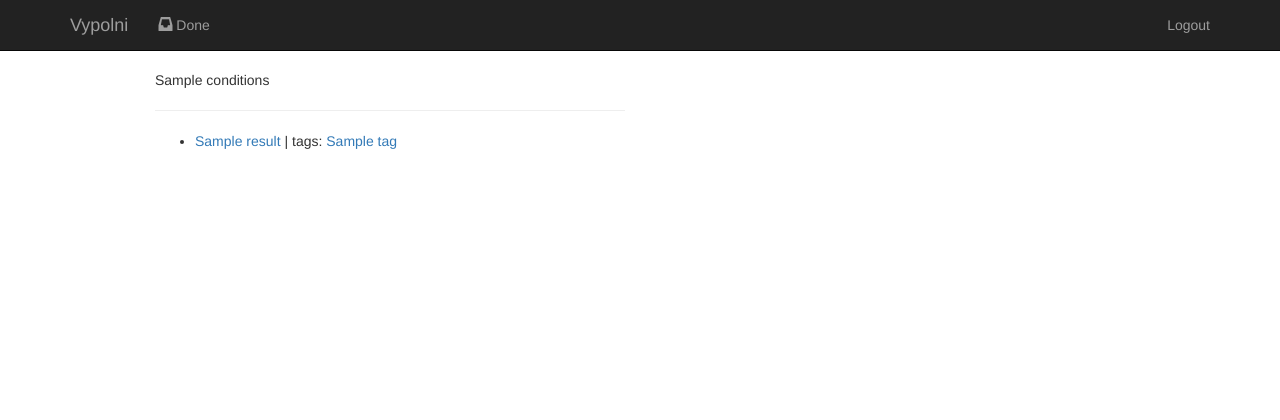
After one commit to qs/vypolni, a Python web app: template templates/filter.html in a window 1280 px wide. The commit adds this page. Shown: the top 420 px of the page. Run offline with Jinja, Linux system fonts and the light colour scheme; the template is opened without the code that fills it: most values are stand-ins (such as "Sample title", 1, 10 or a date in 2020); some libraries are stand-ins or nearby versions.

Commit message:
filters status and tags

```diff
--- a/templates/base.html
+++ b/templates/base.html
@@ -75,10 +75,8 @@
         </div>
         <div class="collapse navbar-collapse">
           <ul class="nav navbar-nav">
-            {% if person %}
-            <li><a href="/main/"><span class="glyphicon glyphicon-inbox"></span>
-                Inbox</a></li>
-            {% endif %}
+            <li><a href="/find/status=closed/"><span class="glyphicon glyphicon-inbox"></span>
+                Done</a></li>
           </ul>
           <ul class="nav navbar-nav navbar-right">
             <li><p class="navbar-text">{{ user.email() }}</p></li>
--- /dev/null
+++ b/templates/filter.html
@@ -0,0 +1,15 @@
+{% extends "templates/base.html" %}
+
+{% block title %}
+
+{% endblock %}
+
+{% block content %}
+{{ conditions }}
+<hr />
+<ul>
+{% for q in result %}
+    <li><a href="/quest/{{ q.id }}/">{{ q.title }}</a> | {% if q.tags %}tags: {% for t in q.tags %} <a href="/find/tag={{ t }}/">{{ t }}</a> {% endfor %}{% endif %}</li>
+{% endfor %}
+</ul>
+{% endblock %}
--- a/templates/main.html
+++ b/templates/main.html
@@ -10,7 +10,7 @@
     {% for q in bg_quests %}
         <div class="portlet" id="q{{ q.id }}">
             <div class="portlet-header"><h4><a href="/quest/{{ q.id }}/">{{ q.title }}</a></h4></div>
-            <div class="portlet-content">{% if q.tags %}{% for t in q.tags %} {{ t }} {% endfor %}{% endif %}</div>
+            <div class="portlet-content">{% if q.tags %}tags: {% for t in q.tags %} <a href="/find/tag={{ t }}/">{{ t }}</a> {% endfor %}{% endif %}</div>
         </div>
     {% endfor %}
 </div>
@@ -20,7 +20,7 @@
     {% for q in open_quests %}
         <div class="portlet" id="q{{ q.id }}">
             <div class="portlet-header"><h4><a href="/quest/{{ q.id }}/">{{ q.title }}</a></h4></div>
-            <div class="portlet-content">{% if q.tags %}{% for t in q.tags %} {{ t }} {% endfor %}{% endif %}</div>
+            <div class="portlet-content">{% if q.tags %}tags: {% for t in q.tags %} <a href="/find/tag={{ t }}/">{{ t }}</a> {% endfor %}{% endif %}</div>
         </div>
     {% endfor %}
 </div>
@@ -34,7 +34,7 @@
     {% if curr %}
     <div class="portlet" id="q{{ curr.id }}">
         <div class="portlet-header"><h4><a href="/quest/{{ curr.id }}/">{{ curr.title }}</a></h4></div>
-        <div class="portlet-content">{% if curr.tags %}{% for t in curr.tags %} {{ t }} {% endfor %}{% endif %}</div>
+        <div class="portlet-content">{% if curr.tags %}tags: {% for t in curr.tags %} <a href="/find/tag={{ t }}/">{{ t }}</a> {% endfor %}{% endif %}</div>
     </div>
     {% endif %}
 
```
Also changed, not shown: main.py (+8 -3 lines).
